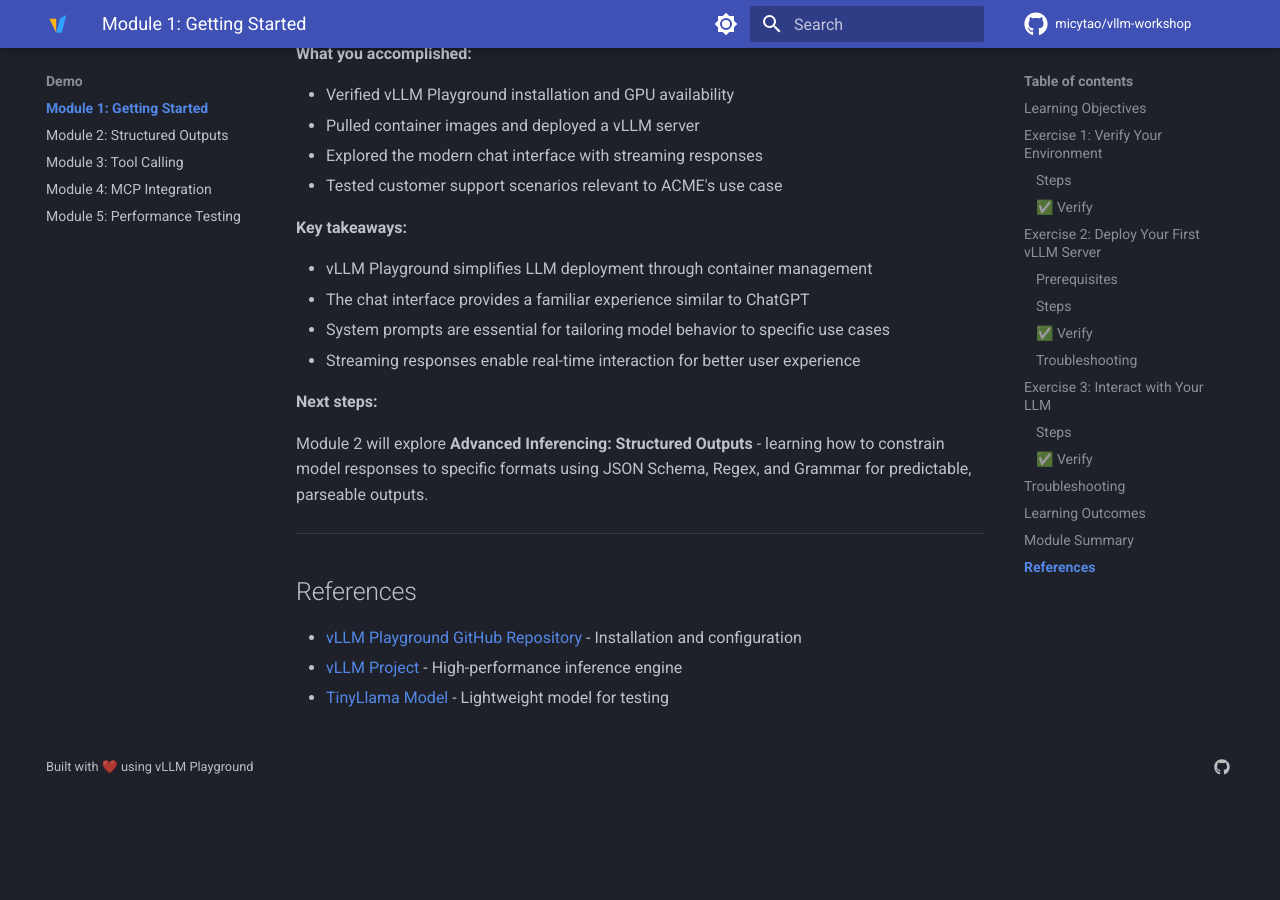
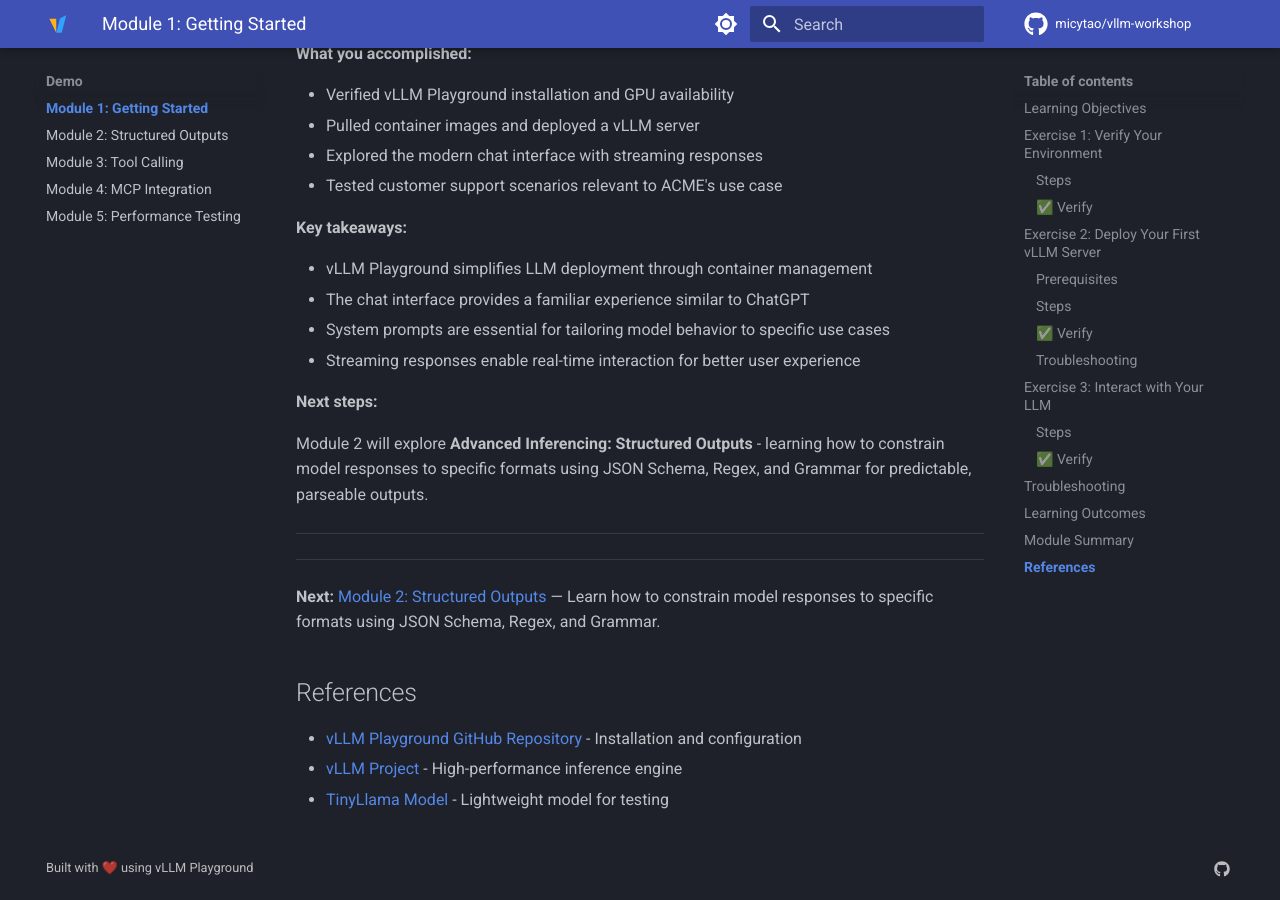
Before and after one commit to micytao/vllm-workshop, an MkDocs documentation site: the page built from docs/demo/module-01-getting-started.md, in a window 1280 px wide and 900 px high, scrolled down 13532 px. Built offline with MkDocs 1.6.1 and Material for MkDocs 9.7.7, drawn with Linux system fonts in a browser that asks for light colours; comment, search, counter and statistics services are not loaded; before the commit the page ends 14331 px from its top, so only the background shows below that.

Commit message:
Add navigation links to Demo modules
- Add 'Next' links with descriptions to all 5 demo modules
- Match Workshop format with consistent styling
- Module 5 links to Conclusion page

```diff
--- a/docs/demo/module-01-getting-started.md
+++ b/docs/demo/module-01-getting-started.md
@@ -391,6 +391,10 @@ Module 2 will explore **Advanced Inferencing: Structured Outputs** - learning ho
 
 ---
 
+---
+
+**Next:** [Module 2: Structured Outputs](module-02-structured-outputs.md) — Learn how to constrain model responses to specific formats using JSON Schema, Regex, and Grammar.
+
 ## References
 
 - [vLLM Playground GitHub Repository](https://github.com/micytao/vllm-playground) - Installation and configuration
```
Also changed, not shown: docs/demo/module-02-structured-outputs.md (+4 -0 lines), docs/demo/module-03-tool-calling.md (+4 -0 lines), docs/demo/module-04-mcp-integration.md (+4 -0 lines), docs/demo/module-05-benchmarking.md (+4 -0 lines).
